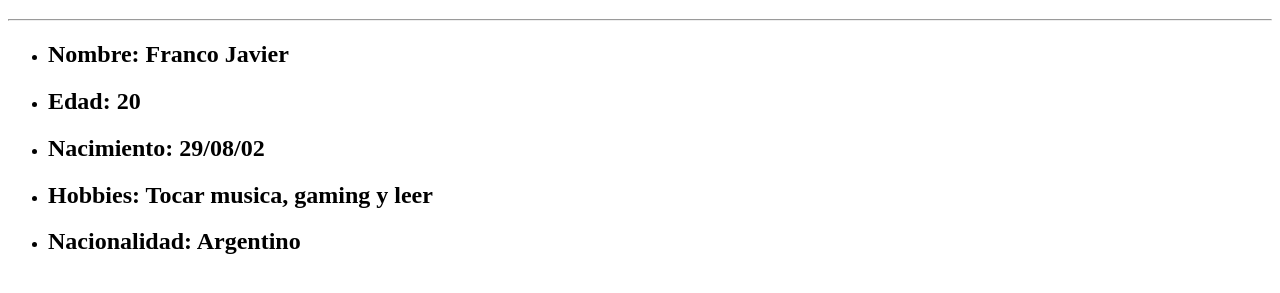
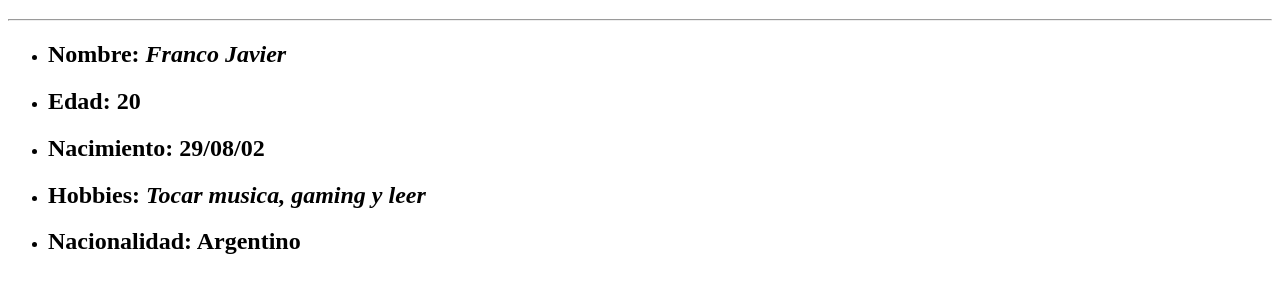
Before and after one commit to eelColo/DescripcionTarea, a plain HTML site: page Index.html in a window 1280 px wide. Shown: the part 71-364 px from the top of the page. Drawn offline with Linux system fonts and the light colour scheme.

```diff
--- a/Index.html
+++ b/Index.html
@@ -12,10 +12,10 @@
     <h1>Informacion Personal</h1>
 <hr>
     <ul>
-    <li><h2>Nombre: Franco Javier</h2></li>
+    <li><h2>Nombre: <em>Franco Javier</em></h2></li>
     <li><h2>Edad: 20</h2></li>
     <li><h2>Nacimiento: 29/08/02</h2></li>
-    <li><h2>Hobbies: Tocar musica, gaming y leer</h2></li>
+    <li><h2>Hobbies: <i>Tocar musica, gaming y leer</i></h2></li>
     <li><h2>Nacionalidad: Argentino</h2></li>
 </ul>
 
```
